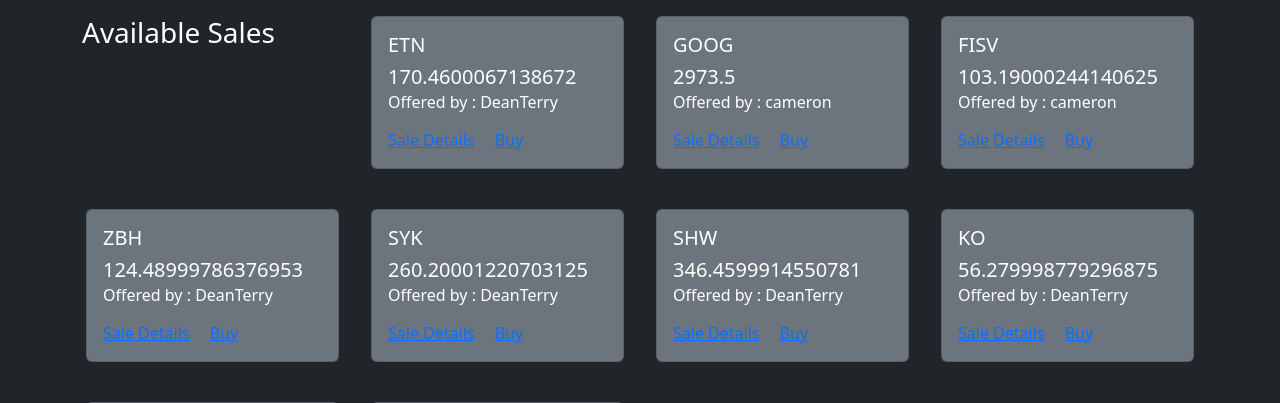
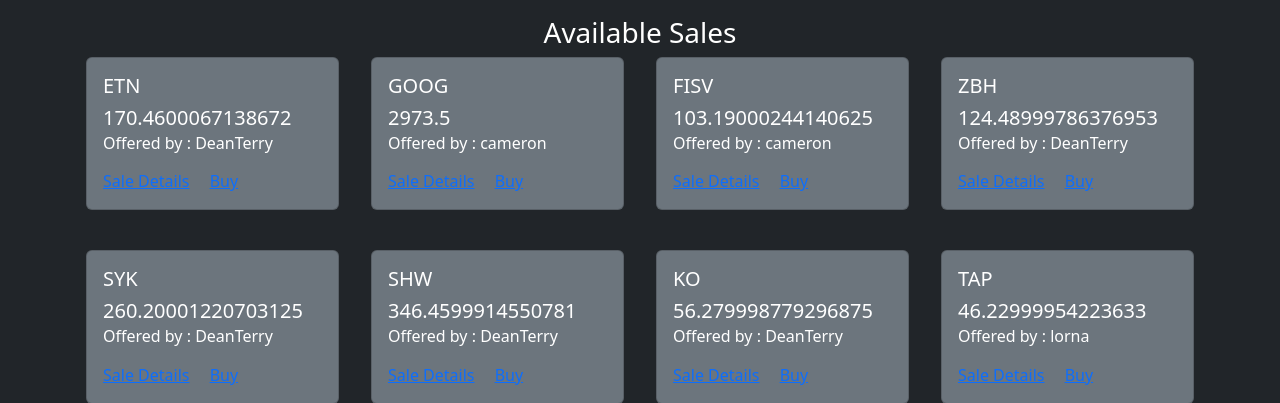
Before and after one commit to malxdeutsch/stocktrade, a Django app: template account/templates/homepage.html in a window 1280 px wide. Shown: the part 275-678 px from the top of the page. Run offline with Django 3.2, Linux system fonts and the light colour scheme; the template is opened without the code that fills it: values that come from a table or form of the project are taken from there, others are empty; data comes from the database, SQL or seed files in the repository; some libraries are stand-ins or nearby versions.

Commit message:
formatting

```diff
--- a/account/templates/homepage.html
+++ b/account/templates/homepage.html
@@ -39,8 +39,8 @@
     </script>
 
 </div>
+<h3 class="text-center">Available Sales</h3>
 <div class="row row-cols-3 row-cols-md-4 g-4">
-    <h3>Available Sales</h3>
     {% for sell in sell_list %}
     <div class="col">
         <div class="card mx-1 card text-white bg-secondary mb-3">
```
